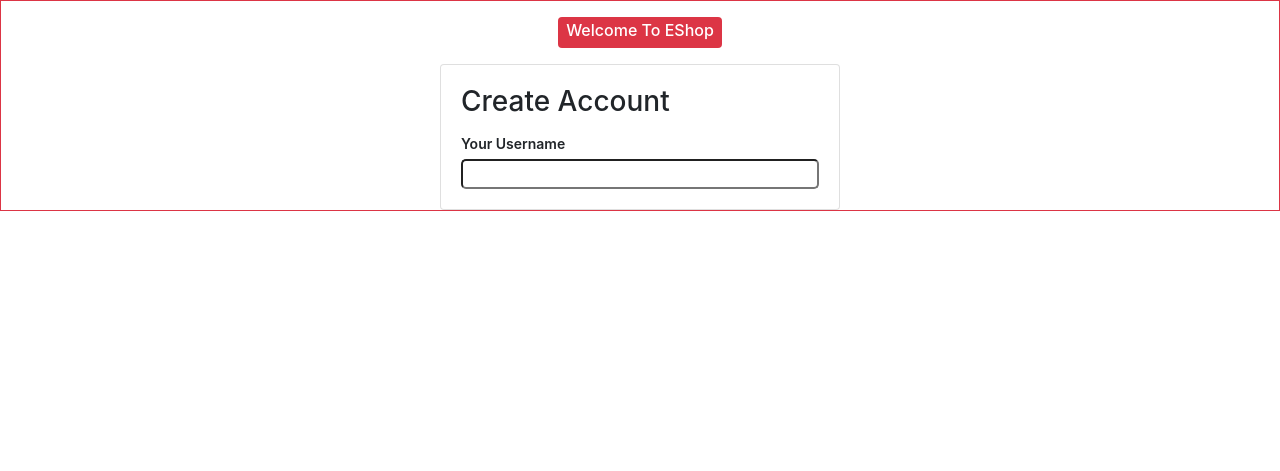
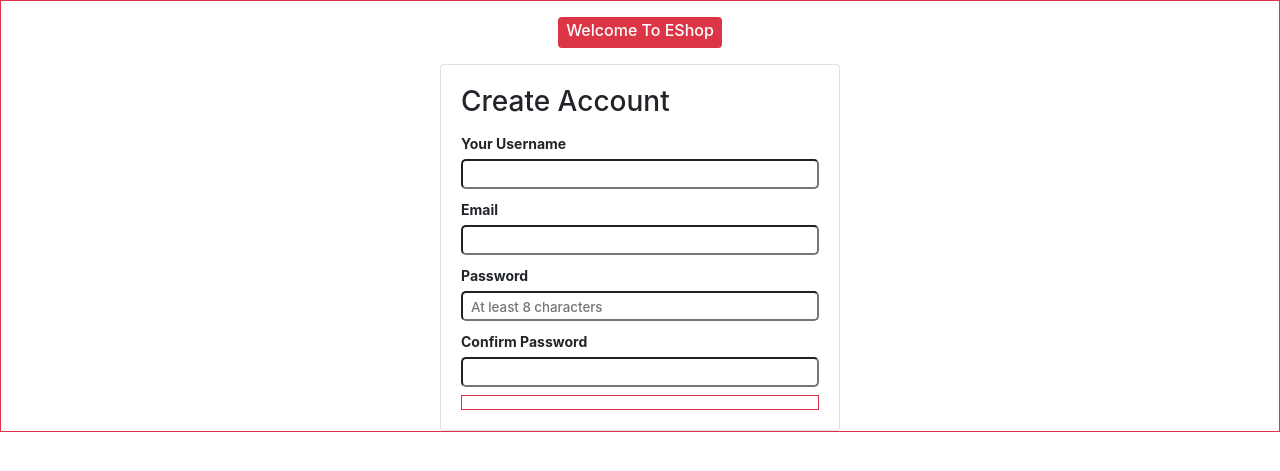
Before and after one commit to piyushpandey16444/EShop, a Django app: page /signup/ in a window 1280 px wide. Shown: the part 56-527 px from the top of the page. Run offline with Django 3.2, Linux system fonts and the light colour scheme; some libraries are stand-ins or nearby versions.

Commit message:
updating for other signup fields styling.

```diff
--- a/store/static/store/css/signup.css
+++ b/store/static/store/css/signup.css
@@ -5,10 +5,10 @@
 }
 
 .ap_customer_uname_label {
-    font-size: 14px;
+    font-size: 8px;
     margin: 0;
     padding: 0;
-    font-weight: 600;
+    font-weight: 700;
 }
 
 .ap_customer_uname {
@@ -23,3 +23,85 @@
     outline-color: #c97800;
     outline-width: thin;
 }
+
+.ap_email_label {
+    font-size: 8px;
+    margin: 0px;
+    margin-top: 10px;
+    padding: 0;
+    font-weight: 700;
+}
+
+.ap_email {
+    height: 30px;
+    margin: 0;
+    padding: 0;
+    width: 100%;
+    margin-top: 4px;
+    border-radius: 5px;
+}
+
+.ap_email:focus {
+    box-shadow: 0px 0px 5px 2px #f09f26;
+    outline-color: #c97800;
+    outline-width: thin;
+}
+
+.ap_password1_label {
+    font-size: 8px;
+    margin: 0px;
+    margin-top: 10px;
+    padding: 0;
+    font-weight: 700;
+}
+
+.ap_password1 {
+    height: 30px;
+    margin: 0;
+    padding: 0;
+    width: 100%;
+    margin-top: 4px;
+    border-radius: 5px;
+}
+
+.ap_password1:focus {
+    box-shadow: 0px 0px 5px 2px #f09f26;
+    outline-color: #c97800;
+    outline-width: thin;
+}
+
+.ap_password1::placeholder {
+    font-size: smaller;
+    font-weight: 500;
+    color: rgb(117, 117, 117);
+    padding: 8px;
+}
+
+.ap_password2_label {
+    font-size: 8px;
+    margin: 0px;
+    margin-top: 10px;
+    padding: 0;
+    font-weight: 700;
+}
+
+.ap_password2 {
+    height: 30px;
+    margin: 0;
+    padding: 0;
+    width: 100%;
+    margin-top: 4px;
+    border-radius: 5px;
+}
+
+.ap_password2:focus {
+    box-shadow: 0px 0px 5px 2px #f09f26;
+    outline-color: #c97800;
+    outline-width: thin;
+}
+
+.alert__content {
+    margin-top: 8px;
+    height: 15px;
+    width: 100%;
+}
--- a/store/templates/store/signup.html
+++ b/store/templates/store/signup.html
@@ -18,7 +18,18 @@
                     <label class="ap_customer_uname_label" for="ap_customer_uname" class="p-0 m-0" style="font-size: 14px;">Your Username</label>
                     <input class="ap_customer_uname" tabindex="1" autocomplete="username" type="text" maxlength="50" required id="ap_customer_uname"/>
 
-                    {% comment %} <label class="ap_customer_email_label" for="ap_customer_uname" class="p-0 m-0" style="font-size: 14px;">Email (optional)</label> {% endcomment %}
+                    <label class="ap_email_label" for="ap_email" style="font-size: 14px;">Email</label>
+                    <input class="ap_email" tabindex="2" autocomplete="email" type="email" maxlength="64" required id="ap_email"/>
+
+                    <label class="ap_password1_label" for="ap_password1" style="font-size: 14px;">Password</label>
+                    <input class="ap_password1" tabindex="3" autocomplete="off" type="password" maxlength="1024" required id="ap_password1" placeholder="At least 8 characters"/>
+
+                    <label class="ap_password2_label" for="ap_password2" style="font-size: 14px;">Confirm Password</label>
+                    <input class="ap_password2" tabindex="4" autocomplete="off" type="password" maxlength="1024" required id="ap_password2"/>
+
+                    <div class="alert__content border border-danger">
+
+                    </div>
                 </form>
 
             </div>
```
